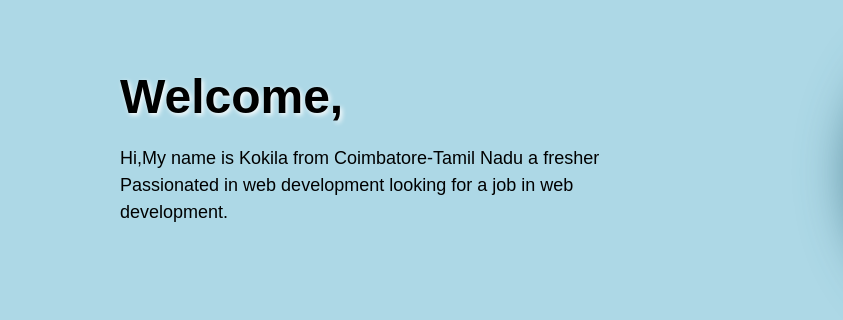
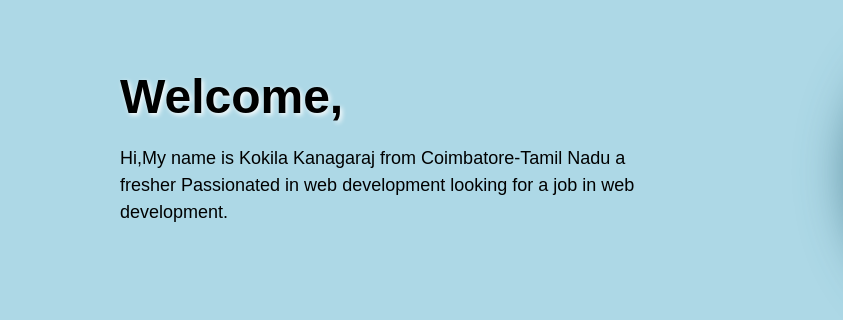
Before and after one commit to kokila-kk3/resume.Github.io, a plain HTML site: page index.html in a window 1280 px wide. Shown: the part 218-538 px from the top of the page, 0-843 px from the left. Drawn offline with nearby package versions, Linux system fonts and the light colour scheme.

```diff
--- a/index.html
+++ b/index.html
@@ -33,7 +33,7 @@
           <div class="hero-text-box">
             <div class="primary-heading">Welcome,</div>
             <p class="description">
-              Hi,My name is Kokila from Coimbatore-Tamil Nadu a fresher
+              Hi,My name is Kokila Kanagaraj from Coimbatore-Tamil Nadu a fresher
               Passionated in web development looking for a job in web
               development.
             </p>
```
Also changed, not shown: 1 other file.
